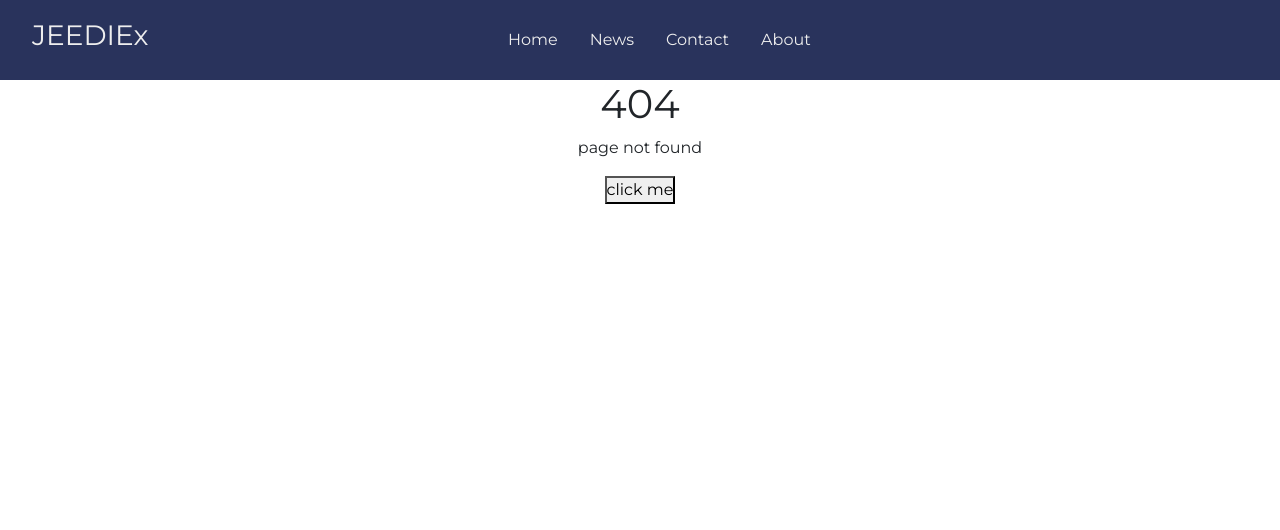
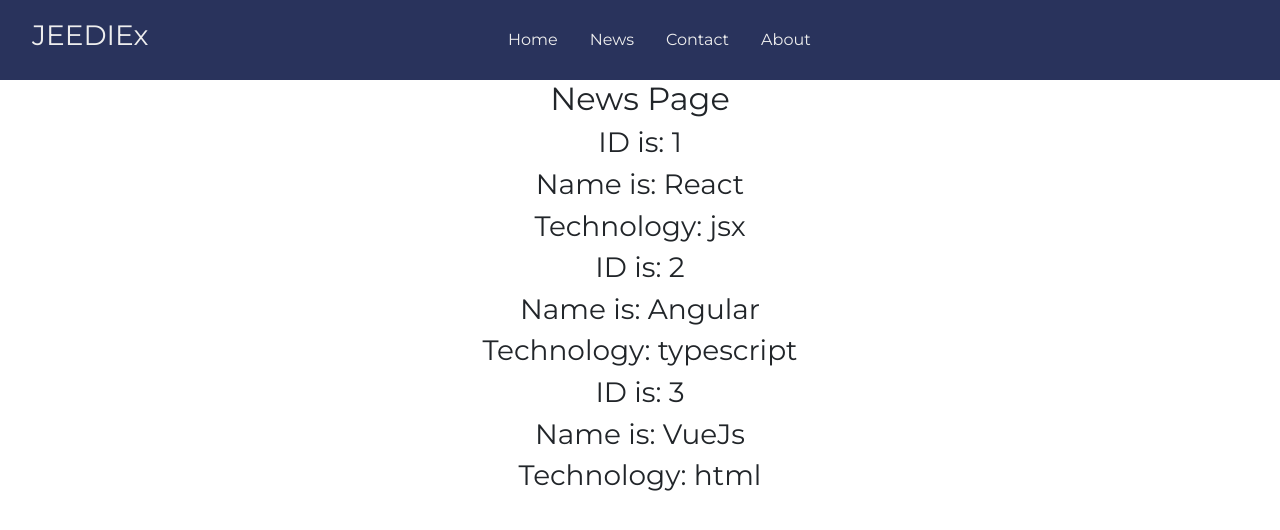
Before and after one commit to Enowizzy/react-app, a React (Create React App) app: page /admin/create-news in a window 1280 px wide. Before the commit this address had no page. Shown: the top 530 px of the page. Built offline with nearby package versions, Linux system fonts and the light colour scheme.

Commit message:
add admin routing into app.js

```diff
--- a/src/App.js
+++ b/src/App.js
@@ -17,6 +17,8 @@
           <Route path="/about" element={<About />}></Route>
           <Route path="/contact" element={<Contact />}></Route>
           <Route path="/news" element={<News />}></Route>
+          <Route path="/admin/create-news" element={<News />}></Route>
+          <Route path="/admin/edit-news" element={<News />}></Route>
           <Route path="/*" element={<Error />}></Route>
         </Routes>
       </BrowserRouter>
```
